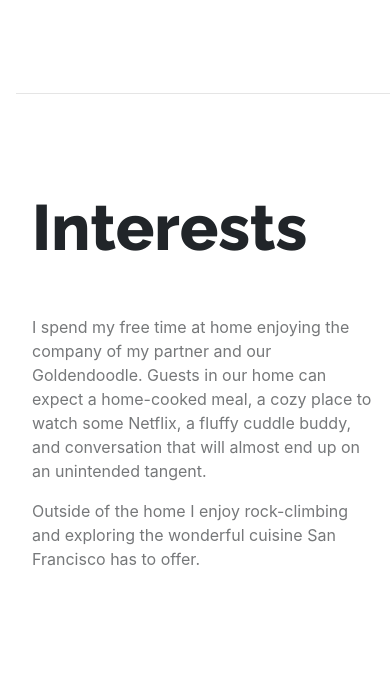
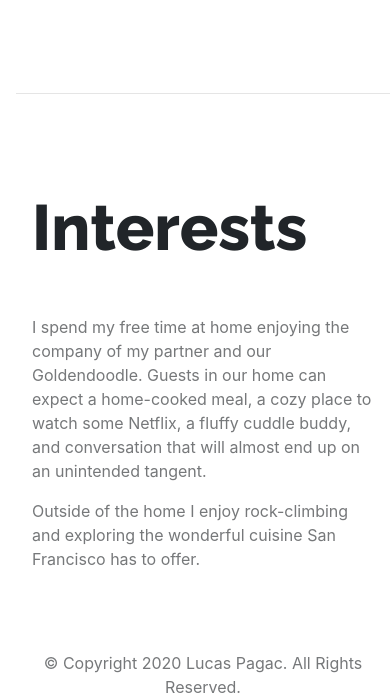
Before and after one commit to lpagac/lpagac, a plain HTML site: page index.html in a window 390 px wide. Shown: the part 4873-5572 px from the top of the page. Before the commit the page ends 5524 px from the top, so only its background shows below. Drawn offline with nearby package versions, Linux system fonts and the light colour scheme.

Commit message:
copyright addition

```diff
--- a/css/style.css
+++ b/css/style.css
@@ -335,3 +335,15 @@ section#interests .interest-content {
 section#interests .interest-content p {
     color: #76787a;
 }
+
+.rights {
+    color: #76787a;
+    text-align: center;
+    margin-left: 250px;
+}
+
+@media (max-width: 768px) {
+    .rights {
+        margin-left: 1rem;
+    }
+}
--- a/index.html
+++ b/index.html
@@ -203,6 +203,7 @@
             </div>
         </section>
     </div>
+    <div class="rights">&#169; Copyright 2020 Lucas Pagac. All Rights Reserved.</div>
     <script>$('body').scrollspy({ target: '.navbar-nav' })</script>
     <script src="https://code.jquery.com/jquery-3.2.1.slim.min.js" integrity="sha384-KJ3o2DKtIkvYIK3UENzmM7KCkRr/rE9/Qpg6aAZGJwFDMVNA/GpGFF93hXpG5KkN" crossorigin="anonymous"></script>
     <script src="https://cdnjs.cloudflare.com/ajax/libs/popper.js/1.12.9/umd/popper.min.js" integrity="sha384-ApNbgh9B+Y1QKtv3Rn7W3mgPxhU9K/ScQsAP7hUibX39j7fakFPskvXusvfa0b4Q" crossorigin="anonymous"></script>
```
